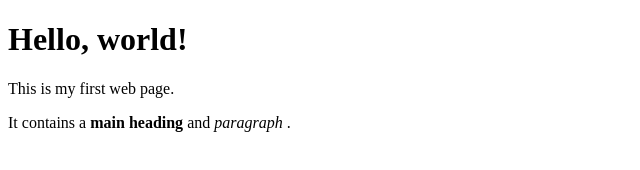
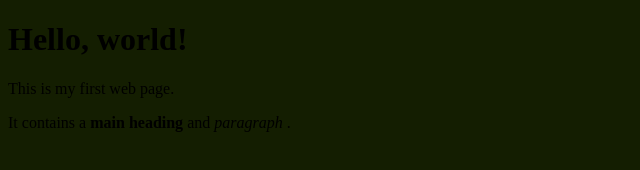
Before and after one commit to Wooootech/Woootech.github.io, a plain HTML site: page index.html in a window 1280 px wide. Shown: the whole page, without its empty margins (0-640 px from the left). Drawn offline with Linux system fonts and the light colour scheme.

Commit message:
Update index.html

```diff
--- a/index.html
+++ b/index.html
@@ -1,6 +1,11 @@
 <!DOCTYPE html>
 <html>
     <head>
+        <style>
+      body {
+         background-color: rgb(20,30, 1);
+      }
+   </style>
         <title>My web page</title>
     </head>
     <body>
```
